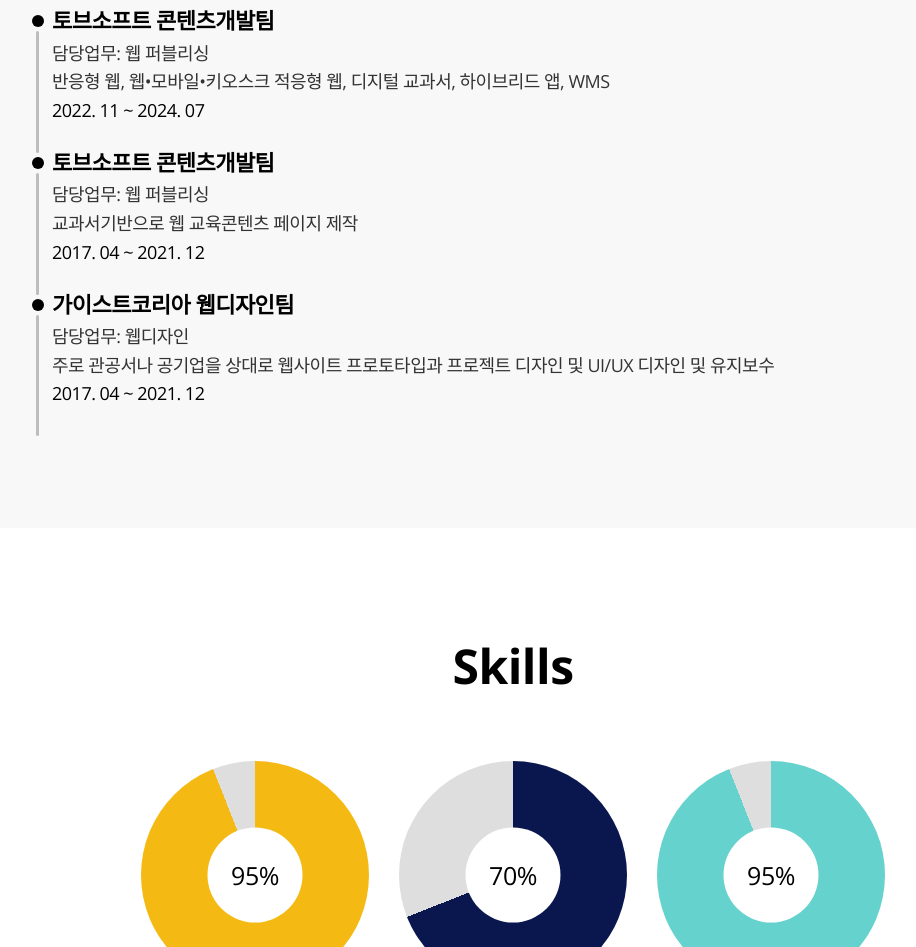
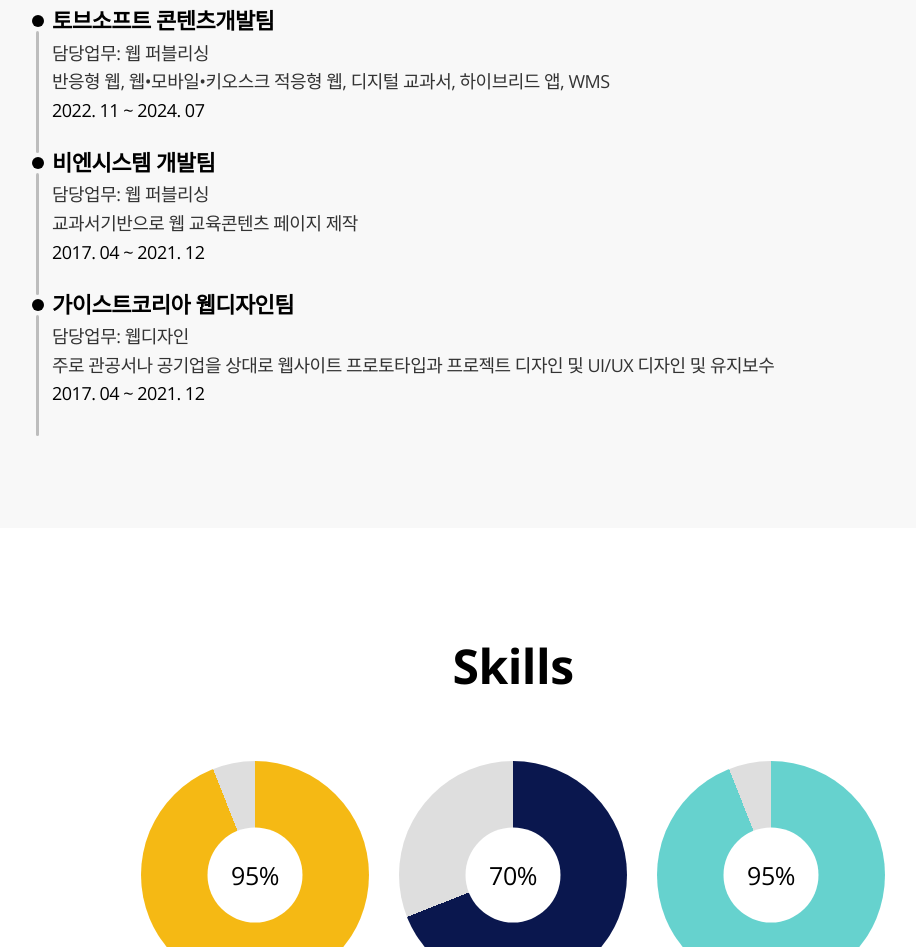
Before and after one commit to grapelove79/Portfolio, a plain HTML site: page index.html in a window 1280 px wide. Shown: the part 1353-2300 px from the top of the page, without its empty margins (127-1043 px from the left). Drawn offline with nearby package versions, Linux system fonts and the light colour scheme.

Commit message:
[MOD] 회사 이름 수정

```diff
--- a/index.html
+++ b/index.html
@@ -149,7 +149,7 @@
               </p>
             </li>
             <li class="job">
-              <strong class="job__name">토브소프트 콘텐츠개발팀</strong>
+              <strong class="job__name">비엔시스템 개발팀</strong>
               <p class="job__description">
                 담당업무: 웹 퍼블리싱<br />
                 교과서기반으로 웹 교육콘텐츠 페이지 제작<br />
```
